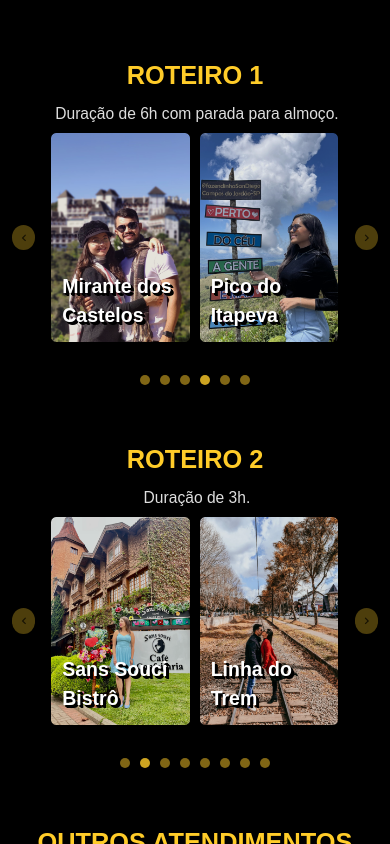
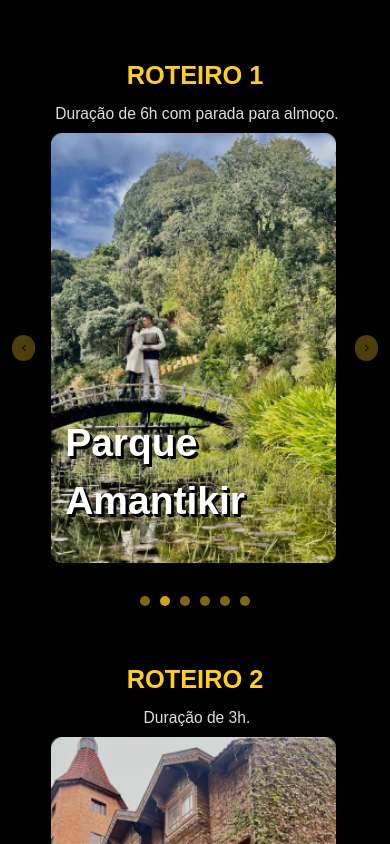
Before and after one commit to LeandroLFE/SS-CAMPOS, a React (Vite) app: page /inicio in a window 390 px wide. Shown: the part 1520-2364 px from the top of the page. Built offline with nearby package versions, Linux system fonts and the light colour scheme.

Commit message:
Tamanho do carrossel arrumado

```diff
--- a/src/Components/Main/Carousel.css
+++ b/src/Components/Main/Carousel.css
@@ -117,7 +117,7 @@
   }
 
   .slide img {
-    width: 35.5vw;
+    width: 73vw;
   }
 
   .slide:hover img {
@@ -126,9 +126,9 @@
 
   .slide-title,
   .slide:hover .slide-title {
-    font-size: 5vw;
+    font-size: 10vw;
     padding: 0 0 0 8px;
-    height: 8vh;
+    height: 17vh;
   }
 
   .arrow,
--- a/src/Components/Main/first-carrossel.tsx
+++ b/src/Components/Main/first-carrossel.tsx
@@ -69,7 +69,7 @@
       setCurrentSlide((prevSlide) => {
         return (prevSlide + 1) % slides.length;
       });
-    }, 2000);
+    }, 5000);
 
     return () => {
       clearInterval(interval);
```
